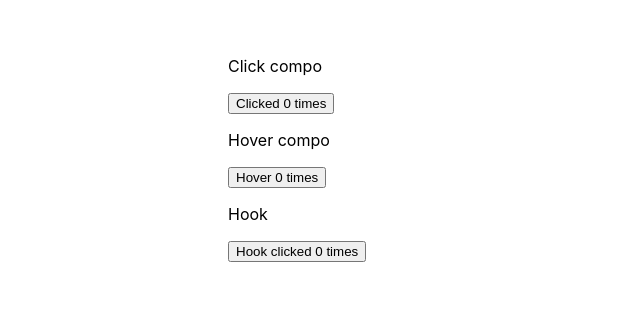
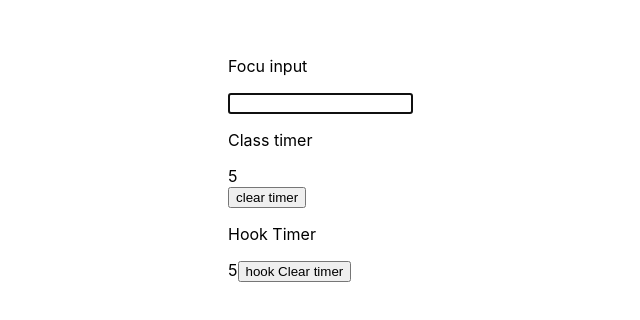
Before and after one commit to anoop-codes/React-Js, a React (Create React App) app: page / in a window 1280 px wide. Shown: the part 216-536 px from the top of the page, without its empty margins (28-668 px from the left). Built offline with nearby package versions, Linux system fonts and the light colour scheme.

Commit message:
ref , useref , forwdref

```diff
--- a/src/App.js
+++ b/src/App.js
@@ -1,12 +1,12 @@
 import React from 'react';
 import './App.css';
-import HomeHigherOrderFunc from './components/sharing-logic/higer-order-func/HomeHigherOrderFunc';
+import HomeUseRefCompo from './components/access-native-dom/hooks/HomeUseRefCompo';
 
 
 function App() {
   return (
     <div className="App">
-      <HomeHigherOrderFunc />
+      <HomeUseRefCompo />
     </div>
   );
 }
--- /dev/null
+++ b/src/components/access-native-dom/hooks/ClasdTimer.jsx
@@ -0,0 +1,37 @@
+import React, { Component } from 'react';
+
+class ClassTimerCompo extends Component {
+
+    state = {
+        timer: 0
+    }
+
+    interVal;
+    componentDidMount() {
+        this.interVal = setInterval(() => {
+            this.setState({
+                timer: this.state.timer + 1
+            })
+        }, 1000);
+    }
+
+    componentWillUnmount() {
+        clearInterval(this.interVal)
+    }
+
+
+    clearTimer = () => {
+        clearInterval(this.interVal)
+    }
+
+    render() {
+        return (
+            <>
+                <div> {this.state.timer}</div>
+                <button onClick={this.clearTimer}>clear timer</button>
+            </>
+        );
+    }
+}
+
+export default ClassTimerCompo;
--- /dev/null
+++ b/src/components/access-native-dom/hooks/FocusInputCompo.jsx
@@ -0,0 +1,18 @@
+import React, { useRef, useEffect } from 'react';
+
+const FocusInputCompo = () => {
+
+    const inputRef = useRef(null);
+
+    useEffect(() => {
+        inputRef.current.focus();
+    }, [])
+
+    return (
+        <>
+            <input type="text" ref={inputRef} />
+        </>
+    );
+}
+
+export default FocusInputCompo;
--- /dev/null
+++ b/src/components/access-native-dom/hooks/HomeUseRefCompo.jsx
@@ -0,0 +1,23 @@
+import React from 'react';
+import FocusInputCompo from './FocusInputCompo';
+import ClassTimerCompo from './ClasdTimer';
+import HookTimerCompo from './HookTimerCompo';
+
+const HomeUseRefCompo = () => {
+    return (
+        <>
+            <p>Focu input</p>
+            <FocusInputCompo />
+            <p>Class timer</p>
+            <ClassTimerCompo />
+            <p>Hook Timer</p>
+            <HookTimerCompo />
+        </>
+    );
+}
+
+export default HomeUseRefCompo;
+
+/**
+ * useRef : it is used to access DOM node in fucntional Component.
+ */
--- /dev/null
+++ b/src/components/access-native-dom/hooks/HookTimerCompo.jsx
@@ -0,0 +1,37 @@
+import React, { useState, useEffect, useRef } from 'react';
+
+const HookTimerCompo = () => {
+
+    const timerInterval = useRef(null)
+
+    const [timer, setTimer] = useState(0);
+
+    useEffect(() => {
+        timerInterval.current = setInterval(() => {
+            setTimer(timer + 1)
+        }, 1000);
+
+        return () => {
+            clearInterval(timerInterval.current);
+        }
+    }, [timer]);
+
+    return (
+        <>
+            {timer}
+            <button onClick={() => clearInterval(timerInterval.current)}>hook Clear timer</button>
+        </>
+    );
+}
+
+export default HookTimerCompo;
+
+/**
+ *
+ * important
+ *
+ * useRef is also help us to make a public veraible in a functional compnnet. like the instance member of the class compoenet.
+ *
+ * useRef hold the reference to a value of the dom node ,it can also be used to store any mutable value
+ * the value will persist thorug the render , while also not casuing no side effect.
+ */
```
Also changed, not shown: src/components/access-native-dom/class-compo/FowrdRefCompo.jsx (added, +17 -0 lines), src/components/access-native-dom/class-compo/HomeRefCompo.jsx (added, +28 -0 lines), src/components/access-native-dom/class-compo/InputCompo.jsx (added, +19 -0 lines), src/components/access-native-dom/class-compo/ParentFowrdRefCompo.jsx (added, +31 -0 lines), src/components/access-native-dom/class-compo/ParentInputCompo.jsx (added, +31 -0 lines), src/components/access-native-dom/class-compo/RefCompo.jsx (added, +22 -0 lines).
